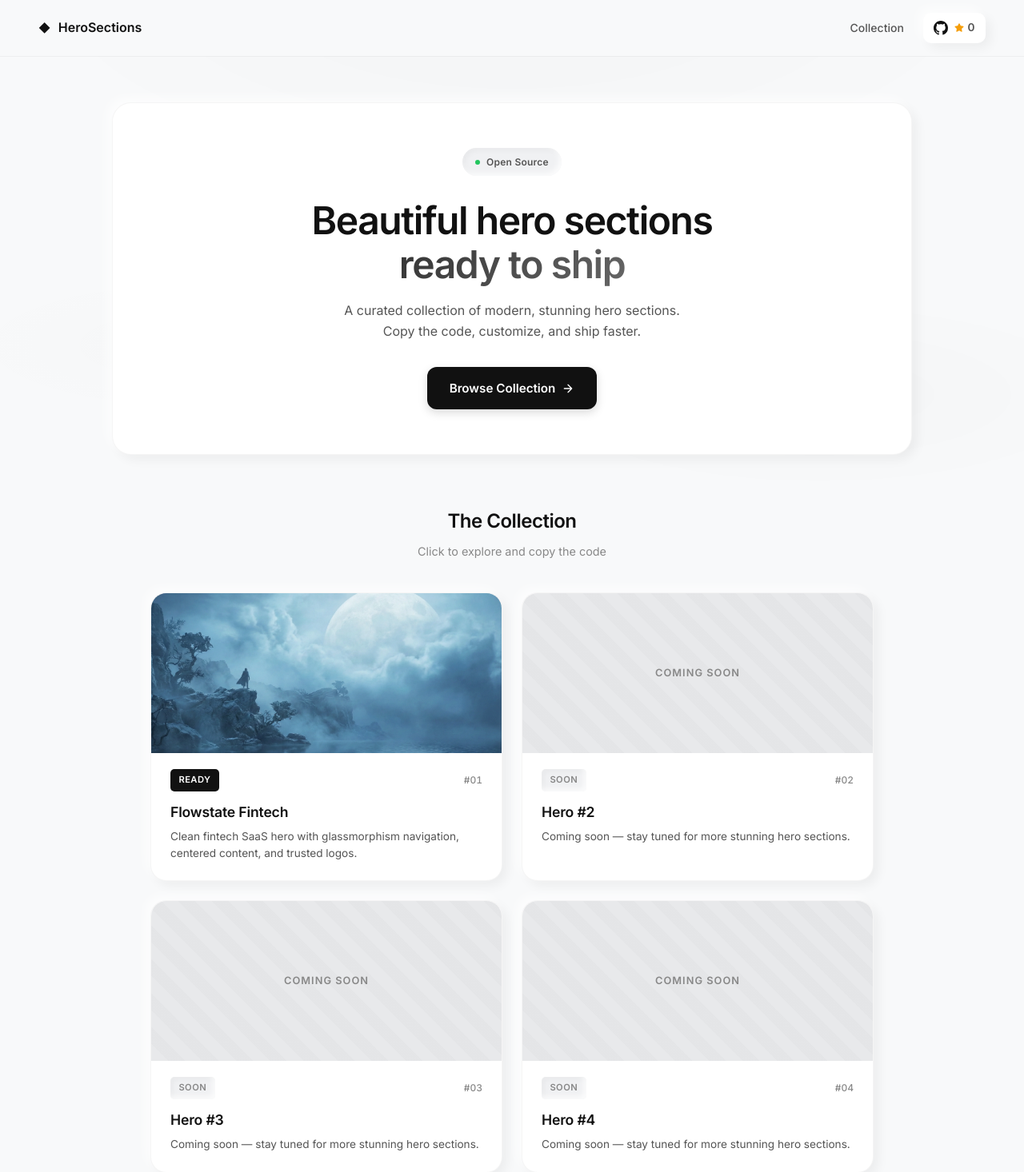
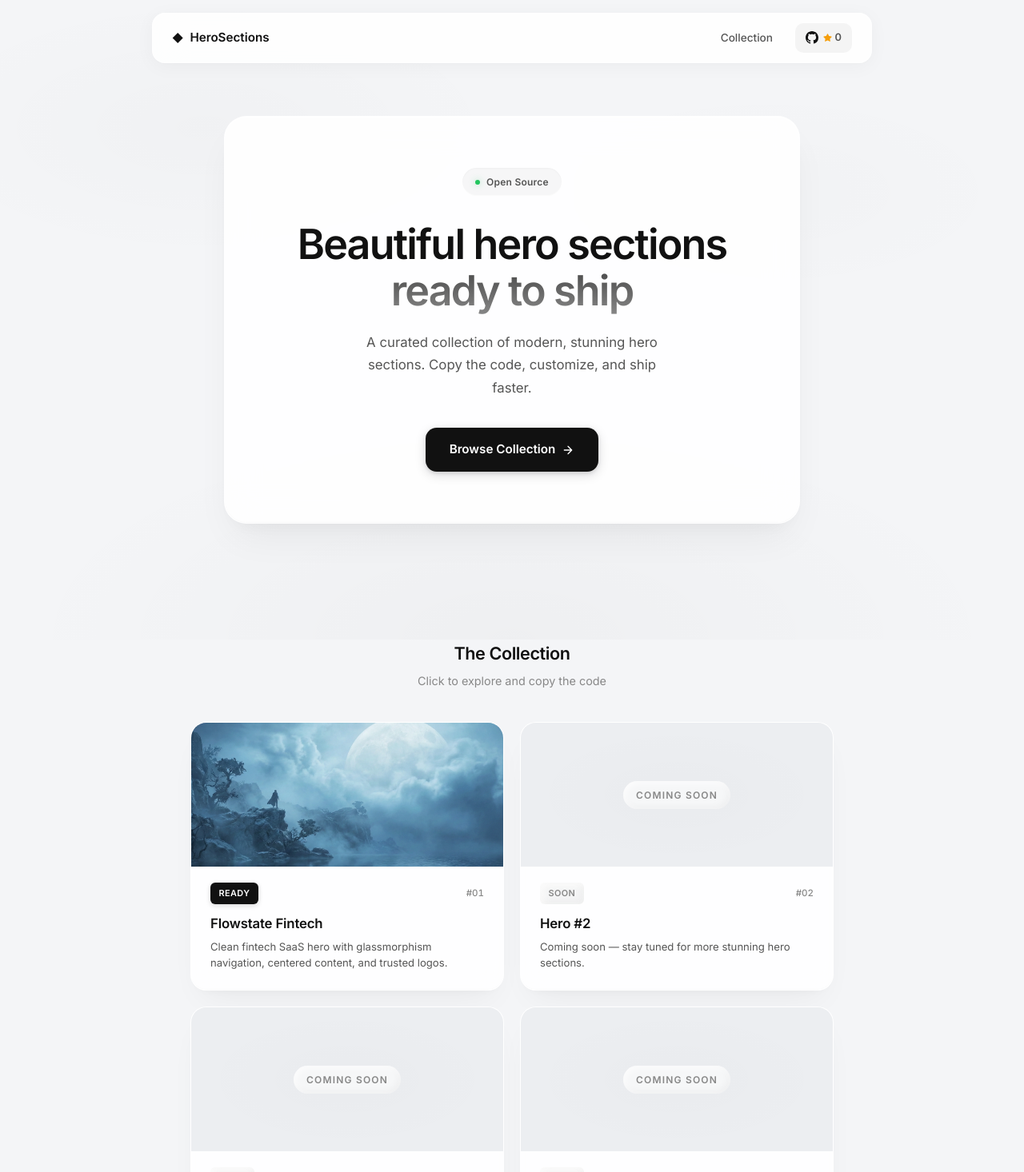
Before and after one commit to Leonxlnx/herosections, a Next.js app: page / in a window 1280 px wide. Shown: the top 1466 px of the page at 80% size. Built offline with nearby package versions, Linux system fonts and the light colour scheme; no server answers.

Commit message:
Premium Soft UI: floating nav, fullscreen hero, reversed gradients

```diff
--- a/app/components/Header.module.css
+++ b/app/components/Header.module.css
@@ -1,29 +1,37 @@
 .header {
     position: fixed;
-    top: 0;
-    left: 0;
-    right: 0;
+    top: 1rem;
+    left: 50%;
+    transform: translateX(-50%);
     z-index: 100;
     display: flex;
     align-items: center;
     justify-content: space-between;
-    padding: 1rem clamp(1.5rem, 5vw, 3rem);
-    background: var(--bg-primary);
-    box-shadow: 0 1px 0 var(--border-subtle);
+    padding: 0.75rem 1.5rem;
+    width: calc(100% - 3rem);
+    max-width: 900px;
+    background: rgba(255, 255, 255, 0.85);
+    backdrop-filter: blur(20px);
+    border-radius: 16px;
+    box-shadow:
+        0 4px 24px rgba(0, 0, 0, 0.04),
+        0 1px 2px rgba(0, 0, 0, 0.02),
+        inset 0 1px 0 rgba(255, 255, 255, 0.6);
+    border: 1px solid rgba(255, 255, 255, 0.5);
 }
 
 .logo {
     display: flex;
     align-items: center;
-    gap: 0.6rem;
+    gap: 0.5rem;
     font-weight: 600;
-    font-size: 1rem;
+    font-size: 0.95rem;
     text-decoration: none;
 }
 
 .logoIcon {
     color: #111;
-    font-size: 0.9rem;
+    font-size: 0.85rem;
 }
 
 .logoText {
@@ -33,56 +41,72 @@
 .nav {
     display: flex;
     align-items: center;
-    gap: 1.5rem;
+    gap: 1rem;
 }
 
 .navLink {
     color: var(--text-secondary);
     text-decoration: none;
-    font-size: 0.875rem;
+    font-size: 0.85rem;
     font-weight: 500;
-    transition: color 0.2s ease;
+    padding: 0.4rem 0.75rem;
+    border-radius: 8px;
+    transition: all 0.2s ease;
 }
 
 .navLink:hover {
     color: var(--text-primary);
+    background: rgba(0, 0, 0, 0.04);
 }
 
 .githubLink {
     display: flex;
     align-items: center;
-    gap: 0.5rem;
-    padding: 0.5rem 0.85rem;
-    background: var(--bg-card);
+    gap: 0.4rem;
+    padding: 0.45rem 0.75rem;
+    background: rgba(0, 0, 0, 0.04);
     border-radius: 10px;
-    box-shadow: var(--shadow-soft);
     color: var(--text-primary);
     text-decoration: none;
-    font-size: 0.85rem;
+    font-size: 0.8rem;
     font-weight: 600;
     transition: all 0.2s ease;
+    border: 1px solid transparent;
 }
 
 .githubLink:hover {
-    box-shadow:
-        -8px -8px 16px rgba(255, 255, 255, 0.8),
-        8px 8px 16px rgba(0, 0, 0, 0.06);
+    background: rgba(0, 0, 0, 0.06);
+    border-color: rgba(0, 0, 0, 0.04);
 }
 
 .githubIcon {
-    width: 18px;
-    height: 18px;
+    width: 16px;
+    height: 16px;
 }
 
 .starCount {
     display: flex;
     align-items: center;
-    gap: 0.25rem;
+    gap: 0.2rem;
     color: var(--text-secondary);
+    font-size: 0.8rem;
 }
 
 .starIcon {
-    width: 12px;
-    height: 12px;
+    width: 11px;
+    height: 11px;
     color: #f59e0b;
 }
+
+/* Responsive */
+@media (max-width: 640px) {
+    .header {
+        top: 0.75rem;
+        width: calc(100% - 1.5rem);
+        padding: 0.6rem 1rem;
+    }
+
+    .navLink {
+        display: none;
+    }
+}
--- a/app/components/Hero.module.css
+++ b/app/components/Hero.module.css
@@ -1,21 +1,21 @@
 .hero {
     position: relative;
-    min-height: 55vh;
+    min-height: 100vh;
     display: flex;
     align-items: center;
     justify-content: center;
-    padding: calc(5rem + 3rem) clamp(1.5rem, 5vw, 3rem) 3rem;
+    padding: clamp(1.5rem, 5vw, 3rem);
     overflow: hidden;
 }
 
-/* Subtle background gradient */
+/* Premium subtle gradient background - reversed direction */
 .bgGradient {
     position: absolute;
     inset: 0;
     background:
-        radial-gradient(ellipse 80% 60% at 50% 0%, rgba(0, 0, 0, 0.02) 0%, transparent 60%),
-        radial-gradient(ellipse 60% 40% at 80% 80%, rgba(0, 0, 0, 0.015) 0%, transparent 50%),
-        radial-gradient(ellipse 50% 30% at 20% 70%, rgba(0, 0, 0, 0.01) 0%, transparent 50%);
+        radial-gradient(ellipse 70% 50% at 50% 100%, rgba(0, 0, 0, 0.025) 0%, transparent 70%),
+        radial-gradient(ellipse 50% 35% at 20% 20%, rgba(0, 0, 0, 0.015) 0%, transparent 60%),
+        radial-gradient(ellipse 45% 30% at 75% 30%, rgba(0, 0, 0, 0.012) 0%, transparent 55%);
     pointer-events: none;
 }
 
@@ -23,13 +23,18 @@
     position: relative;
     z-index: 1;
     width: 100%;
-    max-width: var(--container-max);
+    max-width: 720px;
     margin: 0 auto;
-    padding: 3.5rem 3rem;
-    background: var(--bg-card);
-    border-radius: 24px;
-    box-shadow: var(--shadow-soft);
-    border: 1px solid var(--border-subtle);
+    padding: 4rem 3.5rem;
+    background: rgba(255, 255, 255, 0.9);
+    backdrop-filter: blur(20px);
+    border-radius: 28px;
+    box-shadow:
+        0 25px 50px -12px rgba(0, 0, 0, 0.06),
+        0 12px 24px -8px rgba(0, 0, 0, 0.04),
+        inset 0 1px 0 rgba(255, 255, 255, 0.8),
+        inset 0 -1px 0 rgba(0, 0, 0, 0.02);
+    border: 1px solid rgba(255, 255, 255, 0.6);
 }
 
 .heroContent {
@@ -44,10 +49,12 @@
     align-items: center;
     gap: 0.5rem;
     padding: 0.5rem 1rem;
-    background: var(--bg-secondary);
+    background: rgba(0, 0, 0, 0.03);
     border-radius: 100px;
-    box-shadow: var(--shadow-soft-inset);
-    margin-bottom: 1.75rem;
+    margin-bottom: 2rem;
+    box-shadow:
+        inset 0 1px 2px rgba(0, 0, 0, 0.03),
+        inset 0 -1px 0 rgba(255, 255, 255, 0.5);
 }
 
 .badgeDot {
@@ -55,6 +62,7 @@
     height: 6px;
     background: #22c55e;
     border-radius: 50%;
+    box-shadow: 0 0 8px rgba(34, 197, 94, 0.4);
 }
 
 .badge span:last-child {
@@ -65,27 +73,27 @@
 }
 
 .heroTitle {
-    font-size: clamp(2rem, 4.5vw, 3rem);
+    font-size: clamp(2.25rem, 5vw, 3.25rem);
     font-weight: 600;
-    line-height: 1.15;
-    letter-spacing: -0.03em;
+    line-height: 1.12;
+    letter-spacing: -0.035em;
     color: var(--text-primary);
-    margin-bottom: 1rem;
+    margin-bottom: 1.25rem;
 }
 
 .titleAccent {
-    background: linear-gradient(135deg, #333 0%, #666 100%);
+    background: linear-gradient(180deg, #444 0%, #888 100%);
     -webkit-background-clip: text;
     -webkit-text-fill-color: transparent;
     background-clip: text;
 }
 
 .heroSubtitle {
-    font-size: 1rem;
-    line-height: 1.65;
+    font-size: 1.05rem;
+    line-height: 1.7;
     color: var(--text-secondary);
-    max-width: 420px;
-    margin-bottom: 2rem;
+    max-width: 400px;
+    margin-bottom: 2.25rem;
 }
 
 .heroCta {
@@ -98,20 +106,24 @@
     display: inline-flex;
     align-items: center;
     gap: 0.5rem;
-    padding: 0.9rem 1.75rem;
+    padding: 0.95rem 1.85rem;
     background: #111;
     color: #fff;
-    border-radius: 12px;
+    border-radius: 14px;
     font-size: 0.95rem;
     font-weight: 600;
     text-decoration: none;
-    box-shadow: 0 4px 12px rgba(0, 0, 0, 0.15);
+    box-shadow:
+        0 4px 14px rgba(0, 0, 0, 0.15),
+        0 2px 4px rgba(0, 0, 0, 0.1);
     transition: all 0.25s var(--ease-out-expo);
 }
 
 .ctaPrimary:hover {
     transform: translateY(-2px);
-    box-shadow: 0 8px 24px rgba(0, 0, 0, 0.2);
+    box-shadow:
+        0 8px 28px rgba(0, 0, 0, 0.18),
+        0 4px 8px rgba(0, 0, 0, 0.12);
 }
 
 .ctaPrimary svg {
@@ -125,12 +137,12 @@
 /* Responsive */
 @media (max-width: 640px) {
     .hero {
-        min-height: auto;
-        padding-top: calc(4rem + 2rem);
+        padding: 1.25rem;
+        padding-top: 5rem;
     }
 
     .heroContainer {
-        padding: 2.5rem 1.5rem;
-        border-radius: 20px;
+        padding: 2.5rem 1.75rem;
+        border-radius: 24px;
     }
 }
--- a/app/components/HeroGrid.module.css
+++ b/app/components/HeroGrid.module.css
@@ -1,5 +1,5 @@
 .collection {
-    padding: 1rem clamp(1.5rem, 5vw, 3rem) var(--section-padding);
+    padding: 0 clamp(1.5rem, 5vw, 3rem) var(--section-padding);
     max-width: var(--container-max);
     margin: 0 auto;
 }
@@ -10,9 +10,9 @@
 }
 
 .sectionTitle {
-    font-size: 1.5rem;
+    font-size: 1.35rem;
     font-weight: 600;
-    margin-bottom: 0.4rem;
+    margin-bottom: 0.35rem;
     letter-spacing: -0.02em;
     color: var(--text-primary);
 }
@@ -22,51 +22,53 @@
     font-size: 0.9rem;
 }
 
-/* 2-Column Bento Grid */
+/* Premium 2-Column Bento Grid */
 .bentoGrid {
     display: grid;
     grid-template-columns: repeat(2, 1fr);
-    gap: 1.5rem;
+    gap: 1.25rem;
 }
 
 .bentoCard {
     background: var(--bg-card);
+    backdrop-filter: blur(16px);
     border-radius: 20px;
     overflow: hidden;
-    box-shadow: var(--shadow-soft);
+    box-shadow: var(--shadow-card);
     border: 1px solid var(--border-subtle);
     cursor: pointer;
     text-decoration: none;
-    transition: all 0.3s var(--ease-out-expo);
+    transition: all 0.35s var(--ease-out-expo);
 }
 
 .bentoCard:hover {
-    transform: translateY(-4px);
+    transform: translateY(-5px);
     box-shadow:
-        -10px -10px 20px rgba(255, 255, 255, 0.8),
-        10px 10px 20px rgba(0, 0, 0, 0.08);
+        0 30px 60px -20px rgba(0, 0, 0, 0.1),
+        0 15px 30px -10px rgba(0, 0, 0, 0.06),
+        inset 0 1px 0 rgba(255, 255, 255, 0.9);
 }
 
 /* Card Preview Image */
 .cardPreview {
     position: relative;
-    height: 200px;
-    background: var(--bg-tertiary);
+    height: 180px;
+    background: var(--bg-secondary);
     overflow: hidden;
 }
 
 .cardPreview img {
-    transition: transform 0.4s var(--ease-out-expo);
+    transition: transform 0.5s var(--ease-out-expo);
 }
 
 .bentoCard:hover .cardPreview img {
-    transform: scale(1.03);
+    transform: scale(1.04);
 }
 
 .previewOverlay {
     position: absolute;
     inset: 0;
-    background: linear-gradient(to top, rgba(0, 0, 0, 0.4) 0%, transparent 50%);
+    background: linear-gradient(to top, rgba(0, 0, 0, 0.45) 0%, transparent 60%);
     display: flex;
     align-items: flex-end;
     justify-content: flex-end;
@@ -82,13 +84,15 @@
 .viewLabel {
     display: inline-flex;
     align-items: center;
-    gap: 0.4rem;
+    gap: 0.35rem;
     padding: 0.5rem 0.85rem;
-    background: #fff;
-    border-radius: 8px;
-    font-size: 0.8rem;
+    background: rgba(255, 255, 255, 0.95);
+    backdrop-filter: blur(8px);
+    border-radius: 10px;
+    font-size: 0.78rem;
     font-weight: 600;
     color: #111;
+    box-shadow: 0 2px 8px rgba(0, 0, 0, 0.1);
 }
 
 /* Coming Soon Preview */
@@ -99,19 +103,19 @@
     align-items: center;
     justify-content: center;
     background:
-        repeating-linear-gradient(45deg,
-            transparent,
-            transparent 15px,
-            rgba(0, 0, 0, 0.015) 15px,
-            rgba(0, 0, 0, 0.015) 30px);
+        radial-gradient(ellipse at center, rgba(0, 0, 0, 0.01) 0%, transparent 70%);
 }
 
 .comingSoonPreview span {
-    font-size: 0.8rem;
+    font-size: 0.75rem;
     font-weight: 600;
     color: var(--text-muted);
     text-transform: uppercase;
-    letter-spacing: 0.08em;
+    letter-spacing: 0.1em;
+    padding: 0.5rem 1rem;
+    background: rgba(255, 255, 255, 0.6);
+    border-radius: 100px;
+    box-shadow: var(--shadow-soft-inset);
 }
 
 /* Card Info */
@@ -123,49 +127,50 @@
     display: flex;
     align-items: center;
     justify-content: space-between;
-    margin-bottom: 0.75rem;
+    margin-bottom: 0.7rem;
 }
 
 .cardTag {
-    font-size: 0.7rem;
+    font-size: 0.68rem;
     font-weight: 600;
     text-transform: uppercase;
     letter-spacing: 0.04em;
     color: #fff;
     background: #111;
     padding: 0.3rem 0.65rem;
-    border-radius: 5px;
+    border-radius: 6px;
+    box-shadow: 0 2px 6px rgba(0, 0, 0, 0.15);
 }
 
 .cardTagSoon {
-    font-size: 0.7rem;
+    font-size: 0.68rem;
     font-weight: 600;
     text-transform: uppercase;
     letter-spacing: 0.04em;
     color: var(--text-muted);
-    background: var(--bg-secondary);
+    background: rgba(0, 0, 0, 0.04);
     padding: 0.3rem 0.65rem;
-    border-radius: 5px;
+    border-radius: 6px;
     box-shadow: var(--shadow-soft-inset);
 }
 
 .cardNumber {
-    font-size: 0.75rem;
+    font-size: 0.72rem;
     font-weight: 500;
     color: var(--text-muted);
     font-variant-numeric: tabular-nums;
 }
 
 .cardTitle {
-    font-size: 1.1rem;
+    font-size: 1.05rem;
     font-weight: 600;
     color: var(--text-primary);
-    margin-bottom: 0.4rem;
+    margin-bottom: 0.35rem;
     letter-spacing: -0.01em;
 }
 
 .cardDescription {
-    font-size: 0.85rem;
+    font-size: 0.82rem;
     line-height: 1.5;
     color: var(--text-secondary);
 }
@@ -177,6 +182,6 @@
     }
 
     .cardPreview {
-        height: 180px;
+        height: 160px;
     }
 }
--- a/app/globals.css
+++ b/app/globals.css
@@ -1,26 +1,29 @@
 /* ═══════════════════════════════════════════════════════════════════════════
-   HERO SECTIONS COLLECTION - SOFT UI DESIGN SYSTEM
-   Black & White with Subtle Gradients
+   HERO SECTIONS COLLECTION - PREMIUM SOFT UI
    ═══════════════════════════════════════════════════════════════════════════ */
 
-/* ─────────────────────────────────────────────────────────────────────────────
-   CSS VARIABLES & DESIGN TOKENS
-   ───────────────────────────────────────────────────────────────────────────── */
 :root {
-  /* Soft UI Colors */
-  --bg-primary: #f8f9fa;
-  --bg-secondary: #f0f1f3;
-  --bg-tertiary: #e8e9eb;
-  --bg-card: #fff;
+  /* Premium Soft UI Colors */
+  --bg-primary: #f4f5f7;
+  --bg-secondary: #eceef1;
+  --bg-tertiary: #e4e6ea;
+  --bg-card: rgba(255, 255, 255, 0.9);
 
-  /* Soft UI Shadows */
-  --shadow-soft-light: -6px -6px 14px rgba(255, 255, 255, 0.7);
-  --shadow-soft-dark: 6px 6px 14px rgba(0, 0, 0, 0.05);
+  /* Premium Shadows - Reversed (light from bottom) */
+  --shadow-soft-light: 6px 6px 16px rgba(255, 255, 255, 0.85);
+  --shadow-soft-dark: -6px -6px 16px rgba(0, 0, 0, 0.04);
   --shadow-soft: var(--shadow-soft-light), var(--shadow-soft-dark);
 
-  --shadow-soft-inset-light: inset -3px -3px 7px rgba(255, 255, 255, 0.8);
-  --shadow-soft-inset-dark: inset 3px 3px 7px rgba(0, 0, 0, 0.04);
+  --shadow-soft-inset-light: inset 3px 3px 8px rgba(255, 255, 255, 0.7);
+  --shadow-soft-inset-dark: inset -3px -3px 8px rgba(0, 0, 0, 0.035);
   --shadow-soft-inset: var(--shadow-soft-inset-light), var(--shadow-soft-inset-dark);
+
+  /* Premium Card Shadow */
+  --shadow-card:
+    0 20px 40px -15px rgba(0, 0, 0, 0.06),
+    0 8px 16px -8px rgba(0, 0, 0, 0.04),
+    inset 0 1px 0 rgba(255, 255, 255, 0.8),
+    inset 0 -1px 0 rgba(0, 0, 0, 0.015);
 
   /* Text Colors */
   --text-primary: #111;
@@ -28,24 +31,22 @@
   --text-muted: #888;
 
   /* Borders */
-  --border-subtle: rgba(0, 0, 0, 0.04);
-  --border-light: rgba(0, 0, 0, 0.08);
+  --border-subtle: rgba(255, 255, 255, 0.5);
+  --border-light: rgba(0, 0, 0, 0.06);
 
   /* Typography */
   --font-family: "Inter", -apple-system, BlinkMacSystemFont, sans-serif;
 
   /* Spacing */
-  --section-padding: clamp(4rem, 10vw, 8rem);
-  --container-max: 1000px;
+  --section-padding: clamp(4rem, 10vw, 7rem);
+  --container-max: 900px;
 
   /* Animation */
   --ease-out-expo: cubic-bezier(0.16, 1, 0.3, 1);
   --ease-out-quart: cubic-bezier(0.25, 1, 0.5, 1);
 }
 
-/* ─────────────────────────────────────────────────────────────────────────────
-   RESET & BASE
-   ───────────────────────────────────────────────────────────────────────────── */
+/* Reset & Base */
 *,
 *::before,
 *::after {
@@ -73,58 +74,11 @@ a {
   text-decoration: none;
 }
 
-/* ─────────────────────────────────────────────────────────────────────────────
-   SOFT UI UTILITIES
-   ───────────────────────────────────────────────────────────────────────────── */
+/* Premium Soft UI Card Utility */
 .soft-card {
   background: var(--bg-card);
+  backdrop-filter: blur(20px);
   border-radius: 20px;
-  box-shadow: var(--shadow-soft);
+  box-shadow: var(--shadow-card);
   border: 1px solid var(--border-subtle);
 }
-
-.soft-card-inset {
-  background: var(--bg-secondary);
-  border-radius: 16px;
-  box-shadow: var(--shadow-soft-inset);
-}
-
-/* ─────────────────────────────────────────────────────────────────────────────
-   BUTTON STYLES
-   ───────────────────────────────────────────────────────────────────────────── */
-.btn {
-  display: inline-flex;
-  align-items: center;
-  gap: 0.5rem;
-  padding: 0.85rem 1.5rem;
-  border-radius: 12px;
-  font-size: 0.9rem;
-  font-weight: 600;
-  text-decoration: none;
-  transition: all 0.2s var(--ease-out-quart);
-  cursor: pointer;
-  border: none;
-}
-
-.btn-primary {
-  background: #111;
-  color: #fff;
-  box-shadow: 0 4px 12px rgba(0, 0, 0, 0.15);
-}
-
-.btn-primary:hover {
-  transform: translateY(-2px);
-  box-shadow: 0 8px 24px rgba(0, 0, 0, 0.2);
-}
-
-.btn-soft {
-  background: var(--bg-card);
-  color: var(--text-primary);
-  box-shadow: var(--shadow-soft);
-}
-
-.btn-soft:hover {
-  box-shadow:
-    -8px -8px 18px rgba(255, 255, 255, 0.8),
-    8px 8px 18px rgba(0, 0, 0, 0.06);
-}
```
Also changed, not shown: app/components/Footer.module.css (+21 -20 lines).
